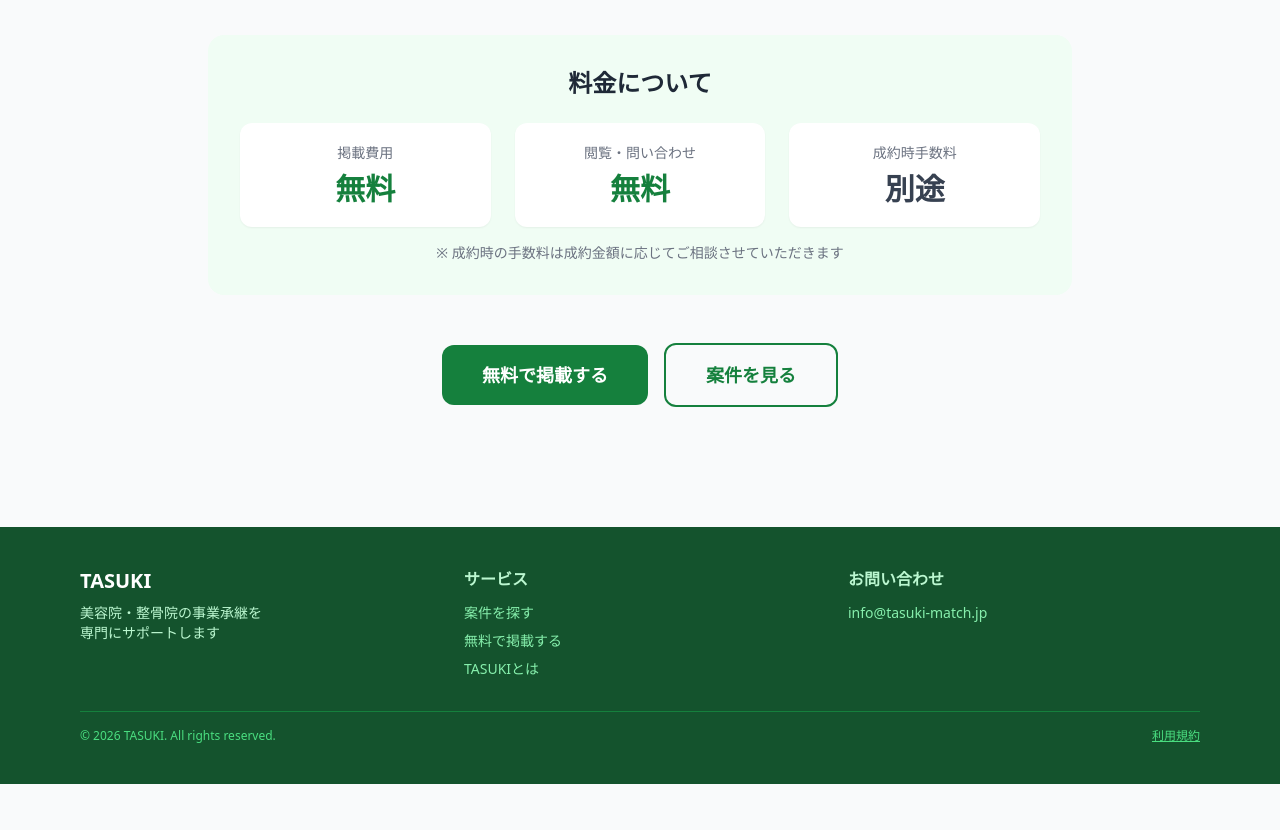
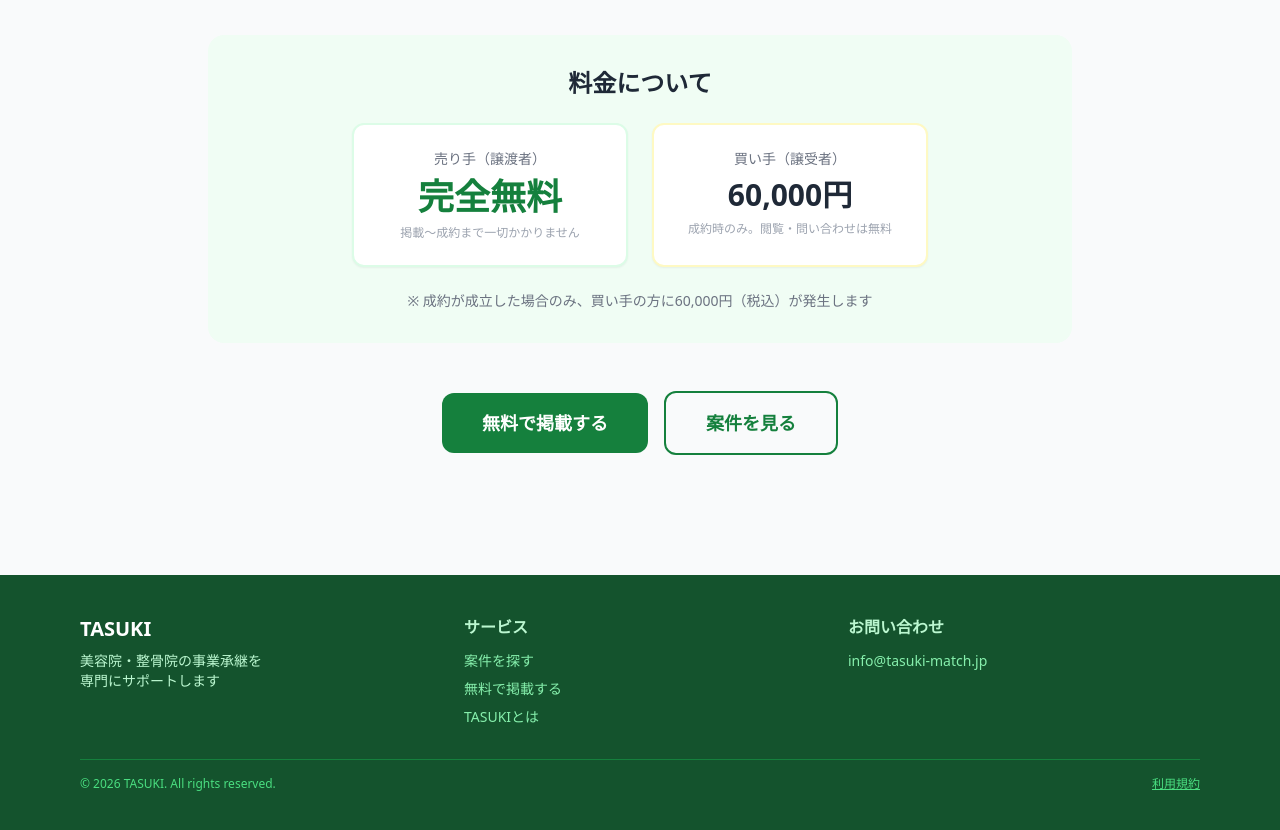
Before and after one commit to shimizu-obn53/tasuki, a Next.js app: page /about in a window 1280 px wide. Shown: the part 1340-2170 px from the top of the page. Before the commit the page ends 2124 px from the top, so only its background shows below. Built offline with nearby package versions, Linux system fonts and the light colour scheme.

Commit message:
fix: aboutページの手数料表記を買い手6万円固定に更新

```diff
--- a/app/about/page.tsx
+++ b/app/about/page.tsx
@@ -93,21 +93,19 @@ export default function AboutPage() {
       {/* 料金 */}
       <div className="bg-green-50 rounded-2xl p-8 mb-12 text-center">
         <h2 className="text-2xl font-bold text-gray-800 mb-6">料金について</h2>
-        <div className="grid grid-cols-3 gap-6">
-          <div className="bg-white rounded-xl p-5 shadow-sm">
-            <p className="text-gray-500 text-sm mb-2">掲載費用</p>
-            <p className="text-3xl font-bold text-green-700">無料</p>
+        <div className="grid grid-cols-2 gap-6 max-w-xl mx-auto mb-6">
+          <div className="bg-white rounded-xl p-6 shadow-sm border-2 border-green-100">
+            <p className="text-gray-500 text-sm mb-2">売り手（譲渡者）</p>
+            <p className="text-4xl font-bold text-green-700">完全無料</p>
+            <p className="text-xs text-gray-400 mt-2">掲載〜成約まで一切かかりません</p>
           </div>
-          <div className="bg-white rounded-xl p-5 shadow-sm">
-            <p className="text-gray-500 text-sm mb-2">閲覧・問い合わせ</p>
-            <p className="text-3xl font-bold text-green-700">無料</p>
-          </div>
-          <div className="bg-white rounded-xl p-5 shadow-sm">
-            <p className="text-gray-500 text-sm mb-2">成約時手数料</p>
-            <p className="text-3xl font-bold text-gray-700">別途</p>
+          <div className="bg-white rounded-xl p-6 shadow-sm border-2 border-yellow-100">
+            <p className="text-gray-500 text-sm mb-2">買い手（譲受者）</p>
+            <p className="text-3xl font-bold text-gray-800">60,000円</p>
+            <p className="text-xs text-gray-400 mt-2">成約時のみ。閲覧・問い合わせは無料</p>
           </div>
         </div>
-        <p className="text-gray-500 text-sm mt-4">※ 成約時の手数料は成約金額に応じてご相談させていただきます</p>
+        <p className="text-gray-500 text-sm">※ 成約が成立した場合のみ、買い手の方に60,000円（税込）が発生します</p>
       </div>
 
       {/* CTA */}
```
